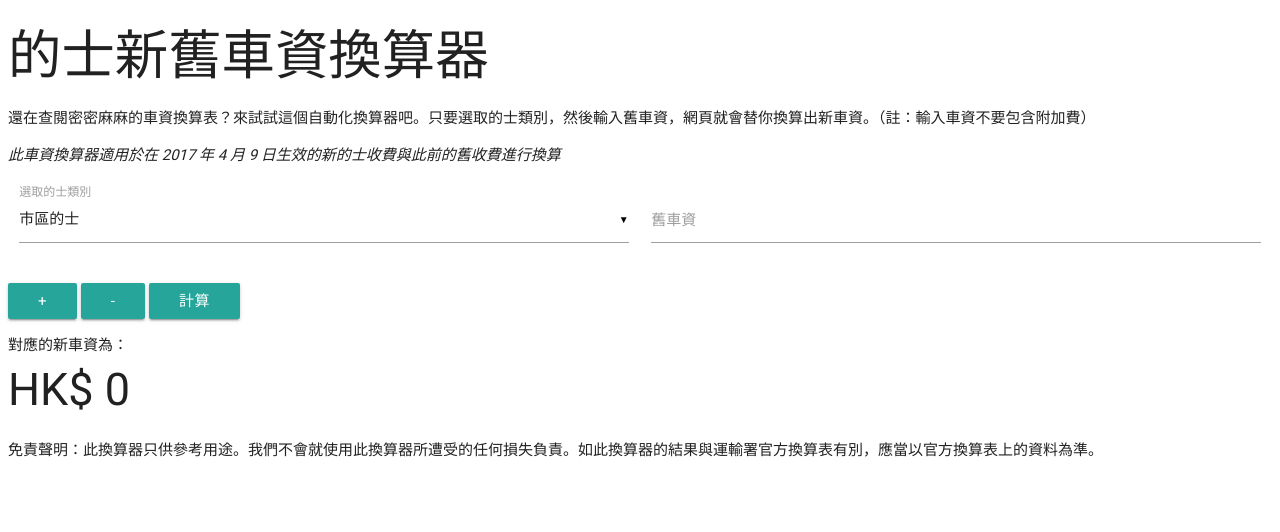
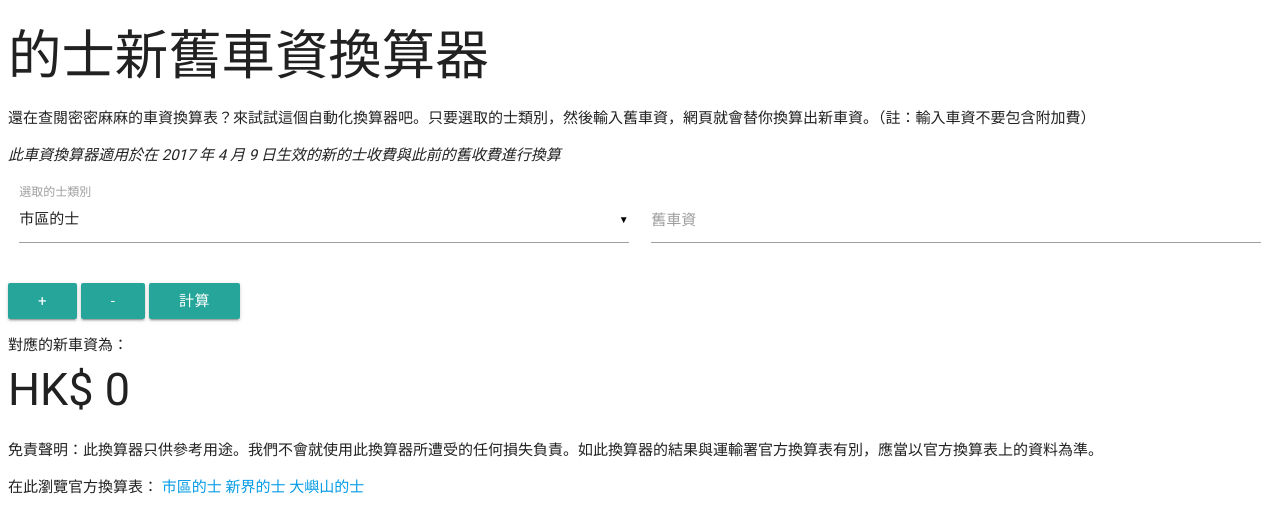
Before and after one commit to lee011/lee011.github.io, a plain HTML site: page index.html in a window 1280 px wide. Drawn offline with nearby package versions, Linux system fonts and the light colour scheme.

Commit message:
Update index.html

```diff
--- a/index.html
+++ b/index.html
@@ -201,6 +201,12 @@
         <span style="font-size: 3em" id="newFare">HK$ 0</span>
     </p>
     <p>免責聲明：此換算器只供參考用途。我們不會就使用此換算器所遭受的任何損失負責。如此換算器的結果與運輸署官方換算表有別，應當以官方換算表上的資料為準。</p>
+    <p>
+        在此瀏覽官方換算表：
+        <a href="http://www.td.gov.hk/filemanager/en/content_4462/urban_taxi_(2017).pdf" target="_blank">市區的士</a>
+        <a href="http://www.td.gov.hk/filemanager/en/content_4462/nt_taxi_(2017).pdf" target="_blank">新界的士</a>
+        <a href="http://www.td.gov.hk/filemanager/en/content_4462/lantau_taxi_(2017).pdf" target="_blank">大嶼山的士</a>
+    </p>
     <div id="modal1" class="modal bottom-sheet">
         <div class="modal-content">
             <h4>車資錯誤</h4>
```
